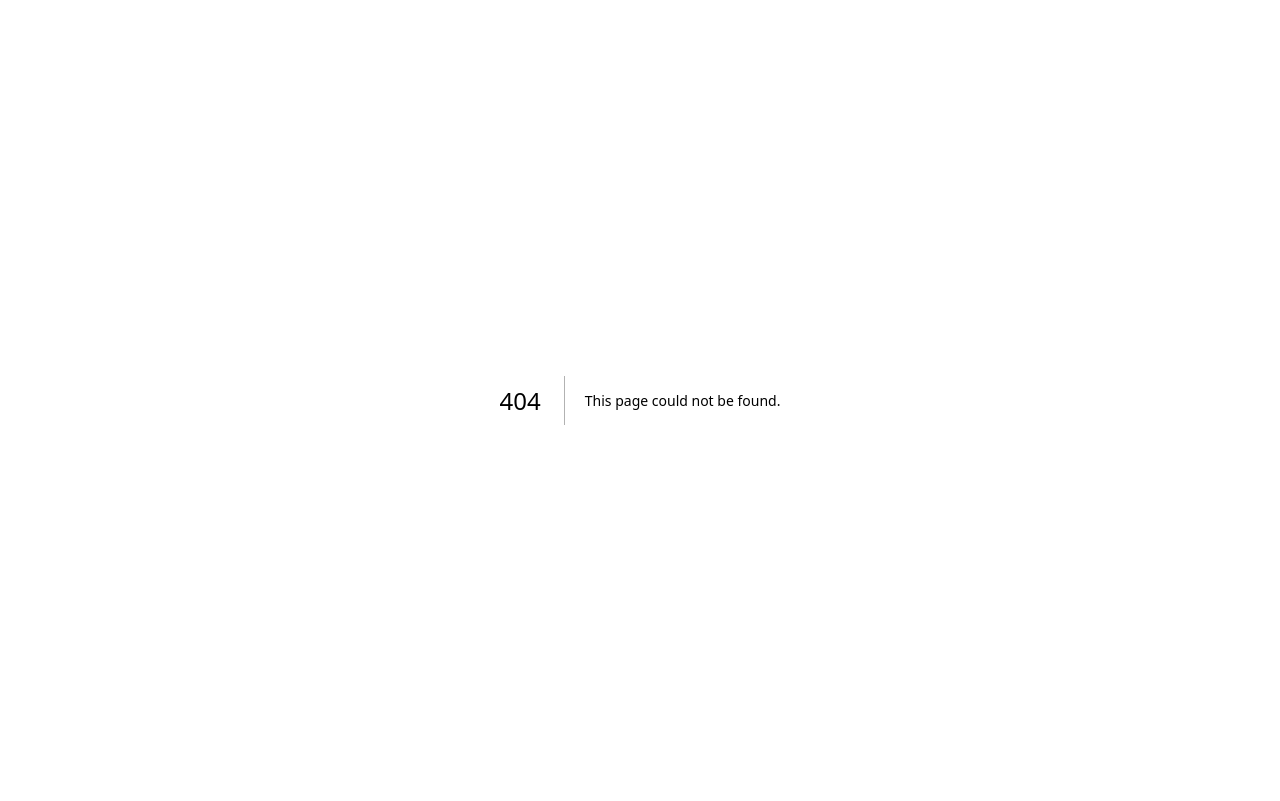
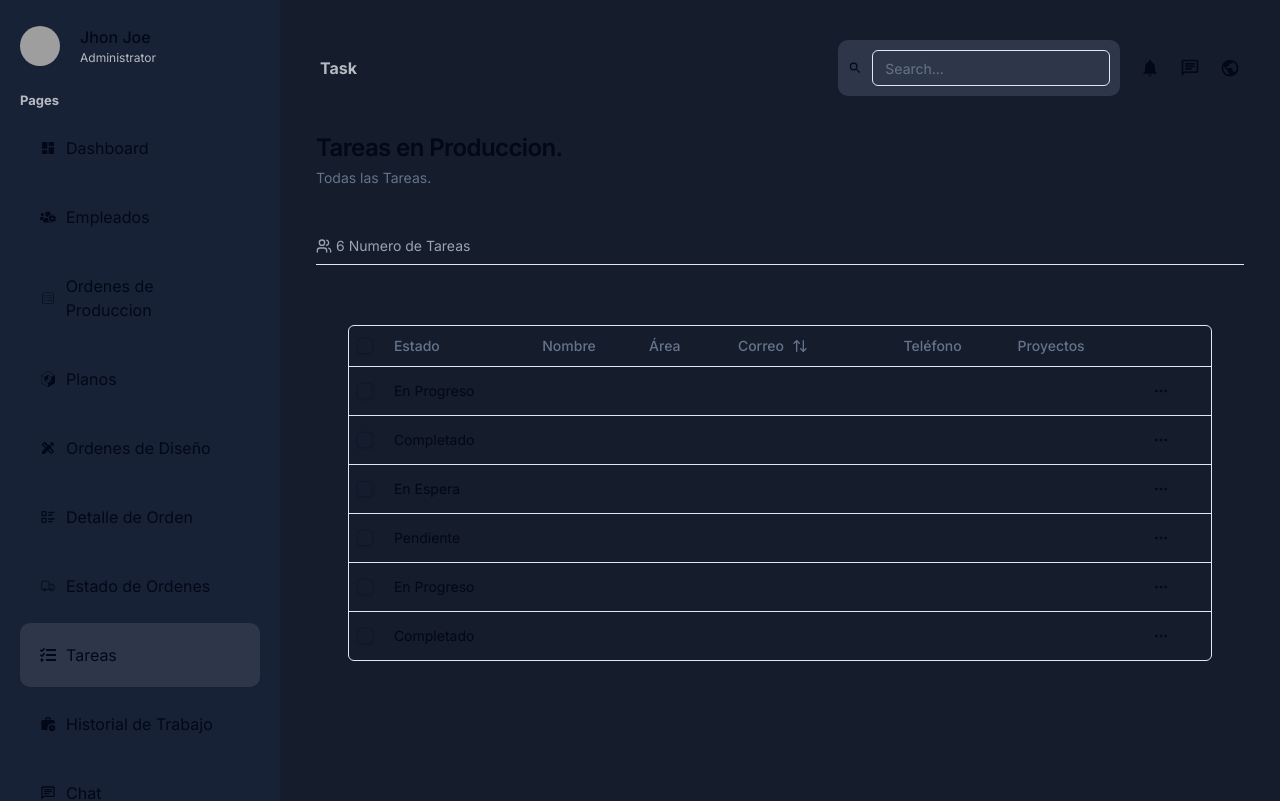
Before and after one commit to marisak98/frotend, a Next.js app: page /dashboard/task in a window 1280 px wide. Before the commit this address had no page. Shown: the top 801 px of the page. Built offline with nearby package versions, Linux system fonts and the light colour scheme; grey boxes are pictures that could not be loaded.

Commit message:
task table.

```diff
--- /dev/null
+++ b/src/app/dashboard/task/columns.tsx
@@ -0,0 +1,121 @@
+"use client";
+
+import { ColumnDef } from "@tanstack/react-table";
+import { ArrowUpDown, MoreHorizontal } from "lucide-react";
+import { Button } from "@/components/ui/button";
+import {
+  DropdownMenu,
+  DropdownMenuContent,
+  DropdownMenuItem,
+  DropdownMenuLabel,
+  DropdownMenuSeparator,
+  DropdownMenuTrigger,
+} from "@/components/ui/dropdown-menu";
+import { Checkbox } from "@/components/ui/checkbox";
+
+export enum Priority {
+  Baja = "Baja",
+  Media = "Media",
+  Alta = "Alta",
+}
+
+export enum Status {
+  EnProgreso = "En Progreso",
+  Cancelado = "Cancelado",
+  Completado = "Completado",
+  Pendiente = "Pendiente",
+  EnEspera = "En Espera",
+}
+export type Tasks = {
+  id: string;
+  task: string;
+  title: string;
+  priority: Priority;
+  status: Status;
+};
+
+export const columns: ColumnDef<Tasks>[] = [
+  {
+    id: "select",
+    header: ({ table }) => (
+      <Checkbox
+        checked={
+          table.getIsAllRowsSelected() ||
+          (table.getIsSomePageRowsSelected() && "indeterminate")
+        }
+        onCheckedChange={(value) => table.toggleAllPageRowsSelected(!!value)}
+        aria-label="Seleccionar las filas"
+      />
+    ),
+    cell: ({ row }) => (
+      <Checkbox
+        checked={row.getIsSelected()}
+        onCheckedChange={(value) => row.toggleSelected(!!value)}
+        aria-label="Seleccionar la fila"
+      />
+    ),
+    enableSorting: false,
+    enableHiding: false,
+  },
+  {
+    accessorKey: "status",
+    header: "Estado",
+  },
+  {
+    accessorKey: "name",
+    header: "Nombre",
+  },
+  {
+    accessorKey: "area",
+    header: "Área",
+  },
+  {
+    accessorKey: "email",
+    header: ({ column }) => {
+      return (
+        <Button
+          variant="ghost"
+          onClick={() => column.toggleSorting(column.getIsSorted() == "asc")}
+        >
+          Correo
+          <ArrowUpDown className="ml-2 h-4 w-4" />
+        </Button>
+      );
+    },
+  },
+  {
+    accessorKey: "phone",
+    header: "Teléfono",
+  },
+  {
+    accessorKey: "proyects",
+    header: "Proyectos",
+  },
+  {
+    id: "actions",
+    cell: ({ row }) => {
+      const project = row.original;
+      return (
+        <DropdownMenu>
+          <DropdownMenuTrigger asChild>
+            <Button variant="ghost" className="h-8 w-8 p-0">
+              <span className="sr-only">Open menu</span>
+              <MoreHorizontal className="h-4 w-4" />
+            </Button>
+          </DropdownMenuTrigger>
+          <DropdownMenuContent align="end">
+            <DropdownMenuLabel>Actions</DropdownMenuLabel>
+            <DropdownMenuItem
+              onClick={() => navigator.clipboard.writeText(project.id)}
+            >
+              Copiar ID del proyecto
+            </DropdownMenuItem>
+            <DropdownMenuSeparator />
+            <DropdownMenuItem>Ver Personal</DropdownMenuItem>
+            <DropdownMenuItem>Ver detalles del proyecto</DropdownMenuItem>
+          </DropdownMenuContent>
+        </DropdownMenu>
+      );
+    },
+  },
+];
--- /dev/null
+++ b/src/app/dashboard/task/data-table.tsx
@@ -0,0 +1,80 @@
+"use client";
+
+import {
+  ColumnDef,
+  flexRender,
+  getCoreRowModel,
+  useReactTable,
+} from "@tanstack/react-table";
+
+import {
+  Table,
+  TableBody,
+  TableCell,
+  TableHead,
+  TableHeader,
+  TableRow,
+} from "@/components/ui/table";
+
+interface DataTableProps<TData, TValue> {
+  columns: ColumnDef<TData, TValue>[];
+  data: TData[];
+}
+
+export function DataTable<TData, TValue>({
+  columns,
+  data,
+}: DataTableProps<TData, TValue>) {
+  const table = useReactTable({
+    data,
+    columns,
+    getCoreRowModel: getCoreRowModel(),
+  });
+
+  return (
+    <div className="rounded-md border">
+      <Table>
+        <TableHeader>
+          {table.getHeaderGroups().map((headerGroup) => (
+            <TableRow key={headerGroup.id}>
+              {headerGroup.headers.map((header) => {
+                return (
+                  <TableHead key={header.id}>
+                    {header.isPlaceholder
+                      ? null
+                      : flexRender(
+                          header.column.columnDef.header,
+                          header.getContext(),
+                        )}
+                  </TableHead>
+                );
+              })}
+            </TableRow>
+          ))}
+        </TableHeader>
+        <TableBody>
+          {table.getRowModel().rows?.length ? (
+            table.getRowModel().rows.map((row) => (
+              <TableRow
+                key={row.id}
+                data-state={row.getIsSelected() && "selected"}
+              >
+                {row.getVisibleCells().map((cell) => (
+                  <TableCell key={cell.id}>
+                    {flexRender(cell.column.columnDef.cell, cell.getContext())}
+                  </TableCell>
+                ))}
+              </TableRow>
+            ))
+          ) : (
+            <TableRow>
+              <TableCell colSpan={columns.length} className="h-24 text-center">
+                No results.
+              </TableCell>
+            </TableRow>
+          )}
+        </TableBody>
+      </Table>
+    </div>
+  );
+}
--- /dev/null
+++ b/src/app/dashboard/task/page.tsx
@@ -0,0 +1,88 @@
+import * as React from "react";
+import { Button } from "@/components/ui/button";
+import { Separator } from "@/components/ui/separator";
+import { Users } from "lucide-react";
+import { Tasks, columns, Status, Priority } from "./columns";
+import { DataTable } from "./data-table";
+
+async function getTask(): Promise<Tasks[]> {
+  return [
+    {
+      id: "1",
+      task: "TASK-1",
+      title: "Soldar la extructura para el proyecto 1",
+      status: Status.EnProgreso,
+      priority: Priority.Alta,
+    },
+    {
+      id: "2",
+      task: "TASK-2",
+      title: "Pulir la extructura para el proyecto 2",
+      status: Status.Completado,
+      priority: Priority.Media,
+    },
+    {
+      id: "3",
+      task: "TASK-3",
+      title: "Pintar la extructura para el proyecto 3",
+      status: Status.EnEspera,
+      priority: Priority.Baja,
+    },
+    {
+      id: "4",
+      task: "TASK-4",
+      title: "Pintar la extructura para el proyecto 4",
+      status: Status.Pendiente,
+      priority: Priority.Media,
+    },
+    {
+      id: "5",
+      task: "TASK-5",
+      title: "Doblar el tol para la cubierta",
+      status: Status.EnProgreso,
+      priority: Priority.Alta,
+    },
+    {
+      id: "6",
+      task: "TASK-6",
+      title: "Pulir la extructura para el proyecto 6",
+      status: Status.Completado,
+      priority: Priority.Media,
+    },
+  ];
+}
+
+export default async function Employees() {
+  const tasks = await getTask();
+  const data = await getTask();
+
+  return (
+    <main className="p-4 sm:px-4 sm:py-4">
+      <section className="flex items-center justify-between mb-4 md:mb-8 lg:mb-12">
+        <div className="space-y-1">
+          <h2 className="text-xl sm:text-2xl text-foreground font-semibold tracking-tight">
+            Tareas en Produccion.
+          </h2>
+          <p className="text-xs sm:text-sm text-muted-foreground">
+            Todas las Tareas.
+          </p>
+        </div>
+      </section>
+
+      <section className="flex items-center gap-2 mb-2">
+        {tasks && tasks.length > 0 ? (
+          <p className="text-sm text-gray-400 flex items-center gap-x-1">
+            <Users className="w-4 h-4" />
+            <span>{tasks.length} Numero de Tareas</span>
+          </p>
+        ) : null}
+      </section>
+
+      <Separator className="mb-5 bg-gray-200 dark:bg-gray-800" />
+
+      <div className="container mx-auto py-10">
+        <DataTable columns={columns} data={data} />
+      </div>
+    </main>
+  );
+}
```
